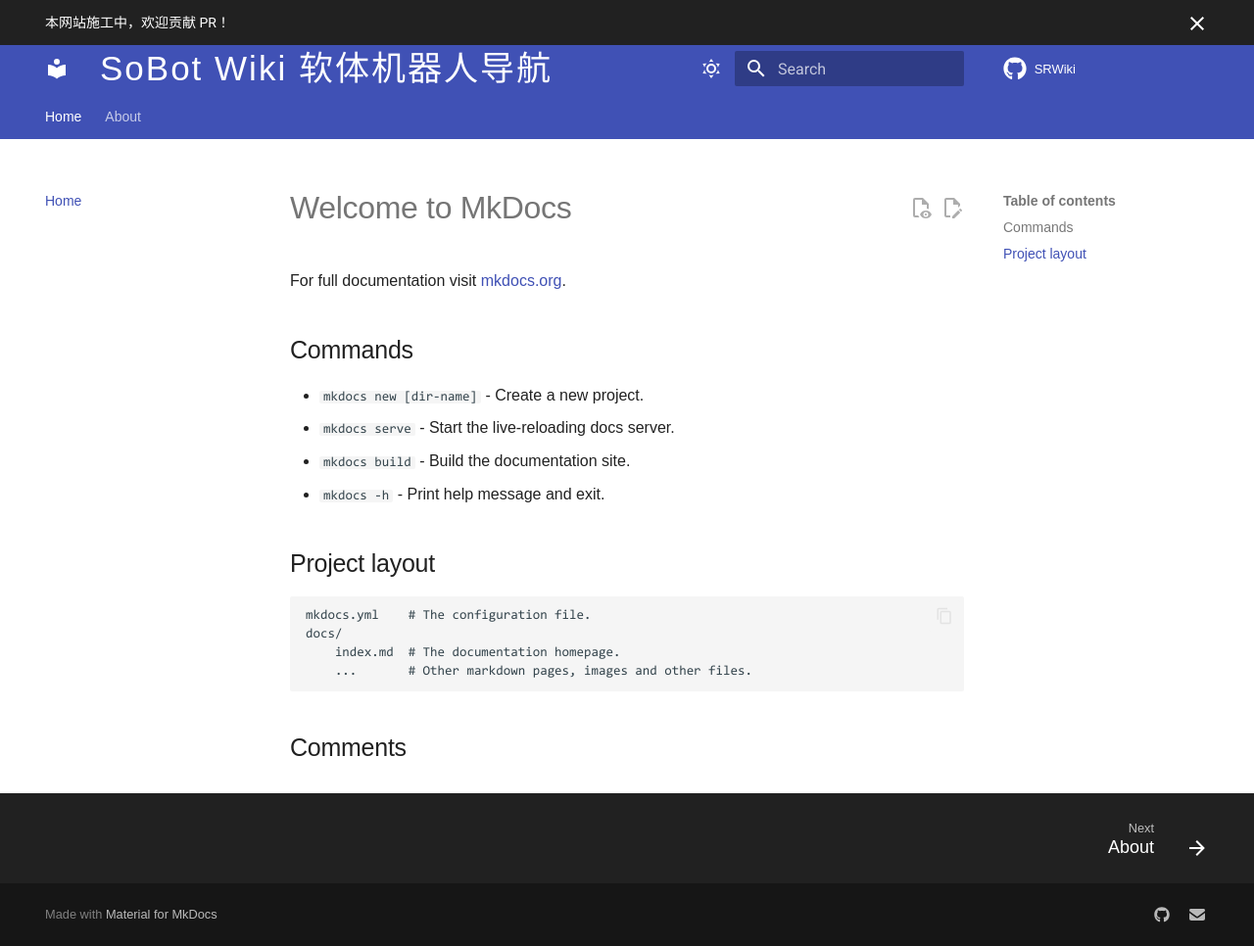
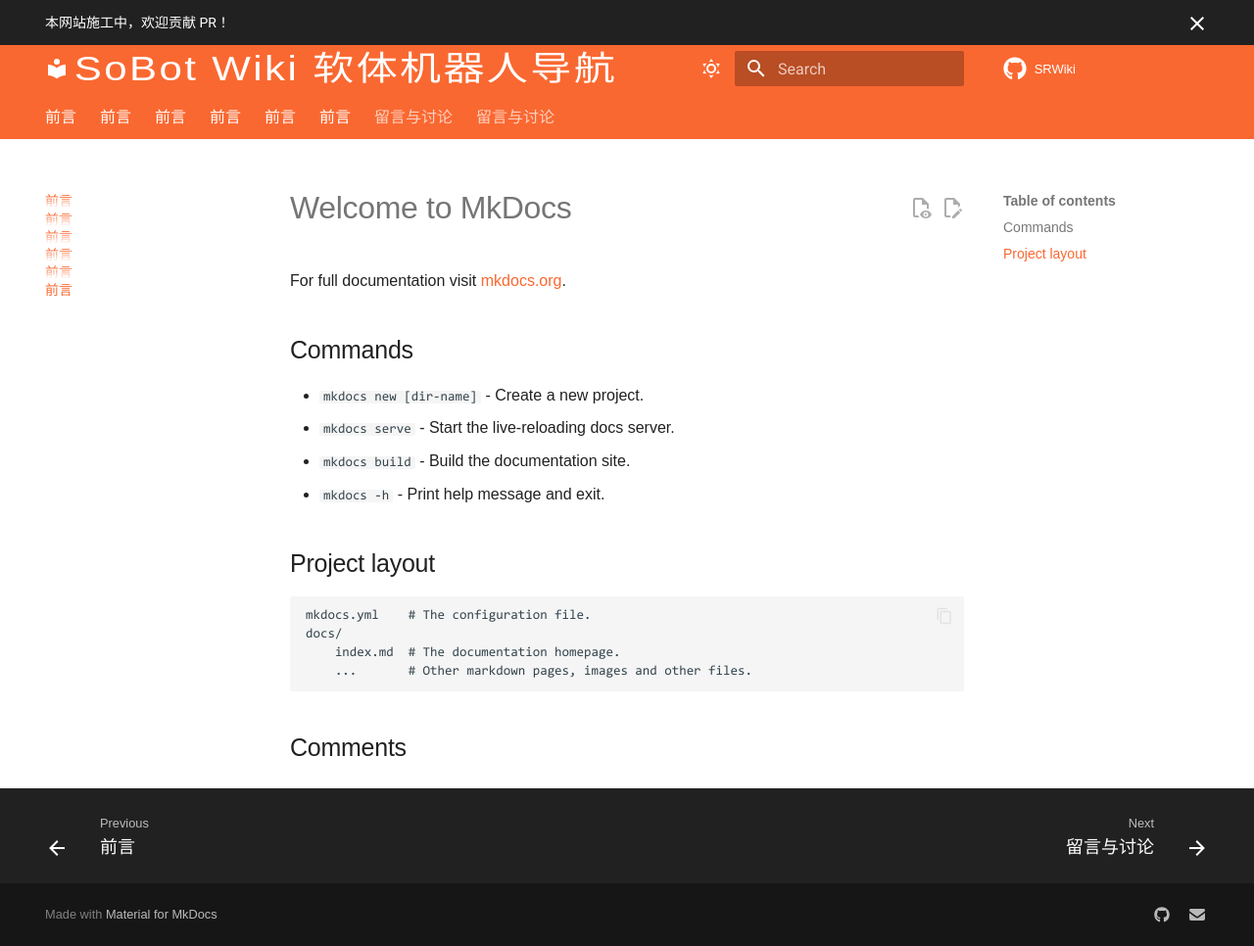
Before and after one commit to SoftRobotGuide/SRWiki, an MkDocs documentation site: the page built from docs/index.md, in a window 1280 px wide and 966 px high. Shown: the whole window at 98% size. Built offline with MkDocs 1.6.1 and Material for MkDocs 9.7.7, drawn with Linux system fonts in a browser that asks for light colours; some web fonts are replaced; comment, search, counter and statistics services are not loaded.

Commit message:
frame completed

```diff
--- a/docs/stylesheets/extra.css
+++ b/docs/stylesheets/extra.css
@@ -19,6 +19,8 @@
     font-size: 35px;
     letter-spacing: 2px;
     font-weight: 300; /* or 400 */
+    transform: scaleX(1.2);
+    margin-left: 20px; /* 根据需要调整数值 */
   }
 
 
@@ -37,3 +39,13 @@
   code, pre {
     font-family: "consolas", sans-serif !important;
   }
+
+  .md-tabs__link {
+    font-size: 16px; /* 调整为你想要的字体大小 */
+  }
+
+  :root {
+    --md-primary-fg-color:        #FA6831;
+    /* --md-primary-fg-color--light: #ECB7B7;
+    --md-primary-fg-color--dark:  #90030C; */
+  }
--- a/mkdocs.yml
+++ b/mkdocs.yml
@@ -23,7 +23,7 @@
     - content.code.copy
     # - content.tabs.link
     - content.tooltips
-    # - header.autohide
+    - header.autohide
     # - navigation.expand
     - navigation.footer
     - navigation.indexes
@@ -48,7 +48,7 @@
     - media: "(prefers-color-scheme: light)"
       scheme: default
       primary: custom
-      accent: deep purple
+      accent: red
       toggle:
         icon: material/weather-sunny
         name: Switch to dark mode
@@ -70,5 +70,11 @@
     - icon: fontawesome/solid/envelope
       link: mailto:6061866@gmail.com
 nav:
-    - Home: index.md
-    - About: about.md
+    - 前言: index.md
+    - 软体机器人入门: index.md
+    - 代表性成果: index.md
+    - 建模与仿真: index.md
+    - 相关课题组: index.md
+    - 学术资源: index.md
+    - 留言与讨论: about.md
+    - 关于本站: about.md
```
